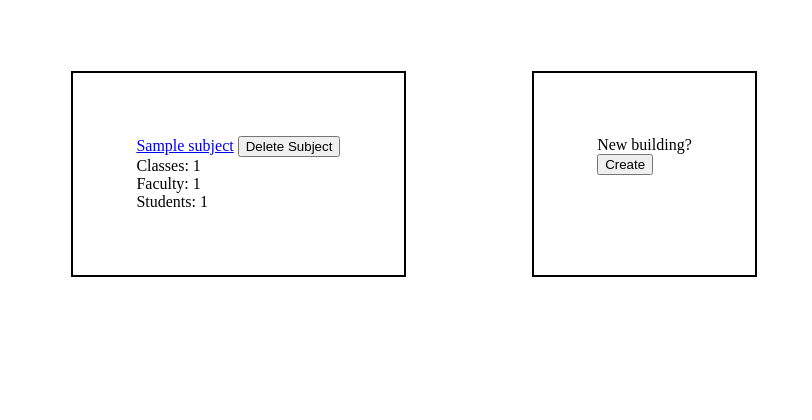
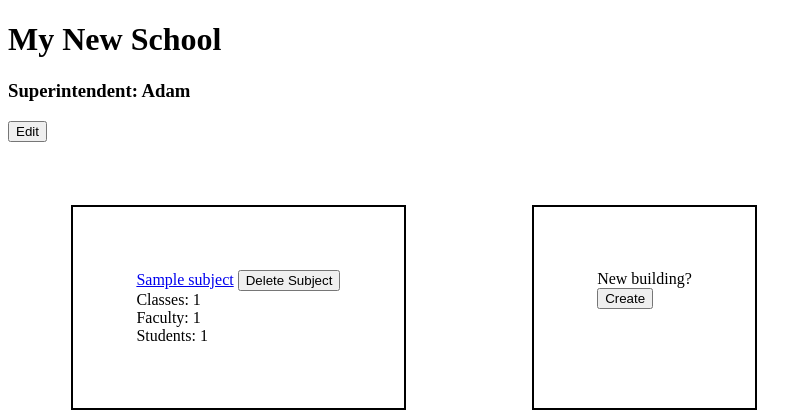
Before and after one commit to ataifam/Class-Manager, a Django app: page / in a window 1280 px wide. Shown: the top 420 px of the page, without its empty margins (0-812 px from the left). Run offline with Django 4.2, Linux system fonts and the light colour scheme; a user stored in the database is signed in; data comes from the database, SQL or seed files in the repository; both versions use the stored data as it was after the commit; tables that the repository leaves empty hold one stand-in row (values such as "Sample post").

Commit message:
added student view templates to include in necessary views, added school model that maps directly to user (1-to-1 relation)

```diff
--- a/main/admin.py
+++ b/main/admin.py
@@ -1,8 +1,11 @@
 from django.contrib import admin
 from django.contrib.auth.models import Group, User
-from .models import Subject, Class, Student, Teacher
+from .models import School, Subject, Class, Student, Teacher
 
 admin.site.unregister(Group)
+
+class UserProfile(admin.StackedInline):
+    model = School
 
 admin.site.register(Subject)
 admin.site.register(Student)
--- a/main/forms.py
+++ b/main/forms.py
@@ -1,11 +1,17 @@
 from django import forms
-from .models import Subject, Teacher, Student, Class
+from .models import School, Subject, Teacher, Student, Class
+
+class SchoolForm(forms.ModelForm):
+    class Meta:
+        model = School
+        fields = '__all__'
+        exclude = ['user']
 
 class SubjectForm(forms.ModelForm):
     class Meta:
         model = Subject
         fields = '__all__'
-        exclude = ['user']
+        exclude = ['user', 'school']
 
 class TeacherForm(forms.ModelForm):
     class Meta:
--- a/main/models.py
+++ b/main/models.py
@@ -1,12 +1,31 @@
 from django.db import models
 from django.contrib.auth.models import User
+from django.dispatch import receiver
+from django.db.models.signals import post_save
 from django.core.validators import MaxValueValidator, MinValueValidator
 
 # Create your models here.
+class School(models.Model):
+    user = models.OneToOneField(User, on_delete=models.CASCADE, blank=True, null=True)
+    name = models.CharField(max_length=30, default="My New School")
+    player_name = models.CharField(max_length=30, unique=True)
+
+    #override save method to provide default for player name
+    def setName(self, *args, **kwargs):
+        self.player_name = self.user.username
+
+@receiver(post_save, sender=User)
+def NewSchool(sender, instance, created, **kwargs):
+    if created:
+        school = School(user=instance)
+        school.setName()
+        school.save()
+
 
 class Subject(models.Model):
     user = models.ForeignKey(User, on_delete=models.DO_NOTHING, blank=True, null=True)
     name = models.CharField(max_length=60, unique=True)
+    school = models.ForeignKey(School, on_delete=models.CASCADE, blank=True, null=True)
 
     def __str__(self):
         return (
--- a/main/templates/main/home.html
+++ b/main/templates/main/home.html
@@ -4,8 +4,24 @@
 {% block content %}
 
 {% if request.user.is_authenticated %}
+<div id="school-container">
+{% if school %}
+<h1>{{school.name}}</h1>
+<h3>Superintendent: {{school.player_name}}</h3>
 
-
+<div id="start_create_school">
+    <button class="toggler" id="school">Edit</button>
+    </div>
+<div id="create_school" style="display: none">
+<form method="POST" action="">
+{% csrf_token %}
+{{schoolForm}}
+<button name="school_form" type="submit">Submit</button>
+</form>
+<button class="toggler" id="school">Cancel</button>
+</div>
+{% endif %}
+</div>
 
 <div id="subject-container" style="display:flex; flex-direction: row; flex-wrap: wrap;">
     {% for subject in subjects %}
@@ -30,9 +46,9 @@
     <div id="create_subject" style="padding: 5%; margin: 5%; border: 2px solid; display: none">
         <form method="POST" action="">
             {% csrf_token %}
-            {{form}}
+            {{subjectForm}}
             <br>
-            <button type="submit">Submit</button>
+            <button name="subject_form" type="submit">Submit</button>
         </form>
         <button class="toggler" id="subject">Cancel</button>
     </div>
--- a/main/views.py
+++ b/main/views.py
@@ -1,6 +1,6 @@
 from django.shortcuts import render, redirect, get_object_or_404
-from .forms import SubjectForm, ClassForm, StudentForm, TeacherForm, LoginForm
-from .models import Subject, Class, Student, Teacher
+from .forms import SchoolForm, SubjectForm, ClassForm, StudentForm, TeacherForm, LoginForm
+from .models import School, Subject, Class, Student, Teacher
 from django.contrib.auth.models import User
 from django.contrib.auth.forms import UserCreationForm
 from django.contrib.auth import authenticate, login, logout
@@ -11,25 +11,36 @@ from django.contrib.auth.decorators import login_required
 
 def home(request):
     user = get_object_or_404(User, id=request.user.id)
-    subjects = Subject.objects.filter(user_id=request.user.id)
-    classes = Class.objects.filter(user_id=request.user.id)
-    teachers = Teacher.objects.filter(user_id=request.user.id)
-    students = Student.objects.filter(user_id=request.user.id)
+    school = get_object_or_404(School, user_id=user.id)
+    subjects = Subject.objects.filter(user_id=user.id)
+    classes = Class.objects.filter(user_id=user.id)
+    teachers = Teacher.objects.filter(user_id=user.id)
+    students = Student.objects.filter(user_id=user.id)
+    schoolForm = SchoolForm(instance=school)
     subjectForm = SubjectForm()
 
     if request.method == 'POST':
-        subjectForm = SubjectForm(request.POST)
-        if subjectForm.is_valid():
-            subject = subjectForm.save(commit=False)
-            subject.user = user
-            subject.save()
+        if 'school_form' in request.POST:
+            schoolForm = SchoolForm(instance=school, data=request.POST)
+            if schoolForm.is_valid:
+                schoolForm.save()
+        elif 'subject_form' in request.POST:
+            subjectForm = SubjectForm(request.POST)
+            if subjectForm.is_valid():
+                subject = subjectForm.save(commit=False)
+                subject.user = user
+                school = School.objects.get(user_id=user.id)
+                subject.school = school
+                subject.save()
 
     return render(request, "main/home.html", {
+        'school': school,
         'subjects': subjects,
         'classes': classes,
         'teachers': teachers,
         'students': students,
-        'form': subjectForm,
+        'schoolForm': schoolForm,
+        'subjectForm': subjectForm,
     })
 
 def login_view(request):
@@ -61,7 +72,7 @@ def register_view(request):
         if form.is_valid():
             form.save()
             username = form.cleaned_data['username']
-            password = form.cleaned_data['password']
+            password = form.cleaned_data['password1']
             user = authenticate(request, username=username, password=password)
             login(request, user)
             messages.success(request, 'Logged in successfully!')
```
Also changed, not shown: main/templates/main/class.html (+2 -119 lines), main/templates/main/class_students.html (added, +62 -0 lines), main/templates/main/class_students_by_major.html (added, +57 -0 lines), db.sqlite3, main/migrations/0007_school_subject_school.py (added), main/migrations/0008_alter_school_name.py (added), main/migrations/0009_alter_school_name.py (added), main/migrations/0010_alter_school_name.py (added), main/migrations/0011_alter_school_player_name.py (added).
